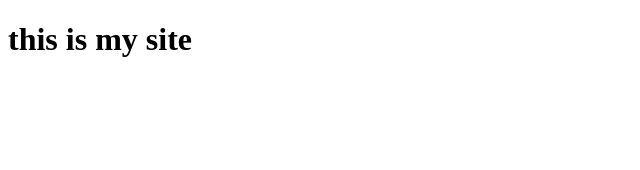
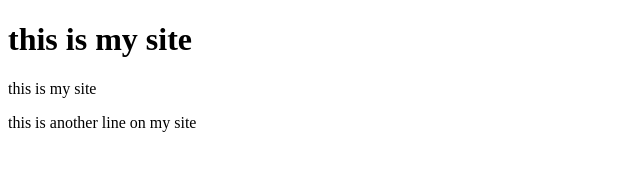
Before and after one commit to Vhodgson100/test--repo2, a plain HTML site: page index.html in a window 1280 px wide. Shown: the whole page, without its empty margins (0-640 px from the left). Drawn offline with Linux system fonts and the light colour scheme.

Commit message:
another change to index

```diff
--- a/index.html
+++ b/index.html
@@ -7,5 +7,7 @@
 </head>
 <body>
  <h1>this is my site</h1>
+ <p>this is my site</p>
+ <p>this is another line on my site</p>
 </body>
 </html>
```
